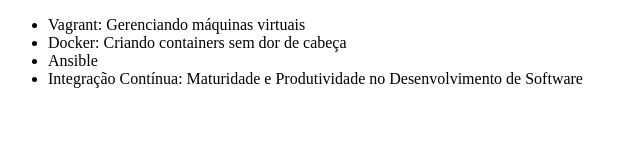
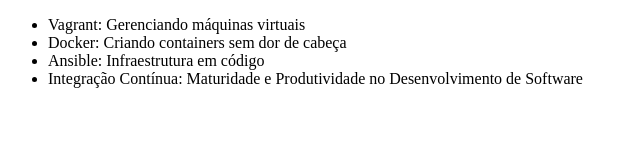
Before and after one commit to xMikahell/alura-ONE-git, a plain HTML site: page index.html in a window 1280 px wide. Shown: the whole page, without its empty margins (0-640 px from the left). Drawn offline with Linux system fonts and the light colour scheme.

Commit message:
corrigindo o nome do curso  Ansible

```diff
--- a/index.html
+++ b/index.html
@@ -10,7 +10,7 @@
     <ul>
         <li>Vagrant: Gerenciando máquinas virtuais</li>
         <li>Docker: Criando containers sem dor de cabeça</li>
-        <li>Ansible</li>
+        <li>Ansible: Infraestrutura em código</li>
         <li>Integração Contínua: Maturidade e Produtividade no Desenvolvimento de Software</li>
     </ul>
 </body>
```
